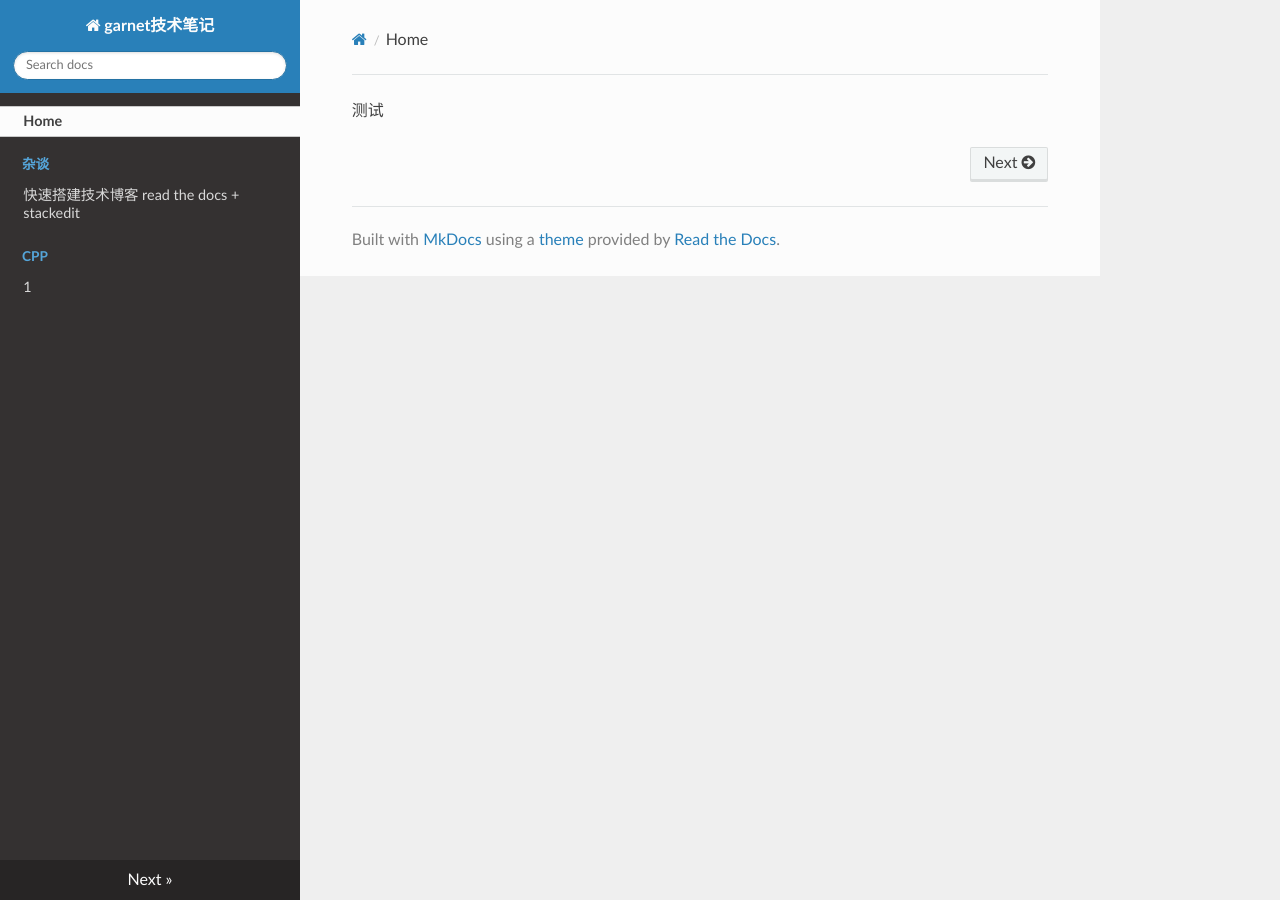
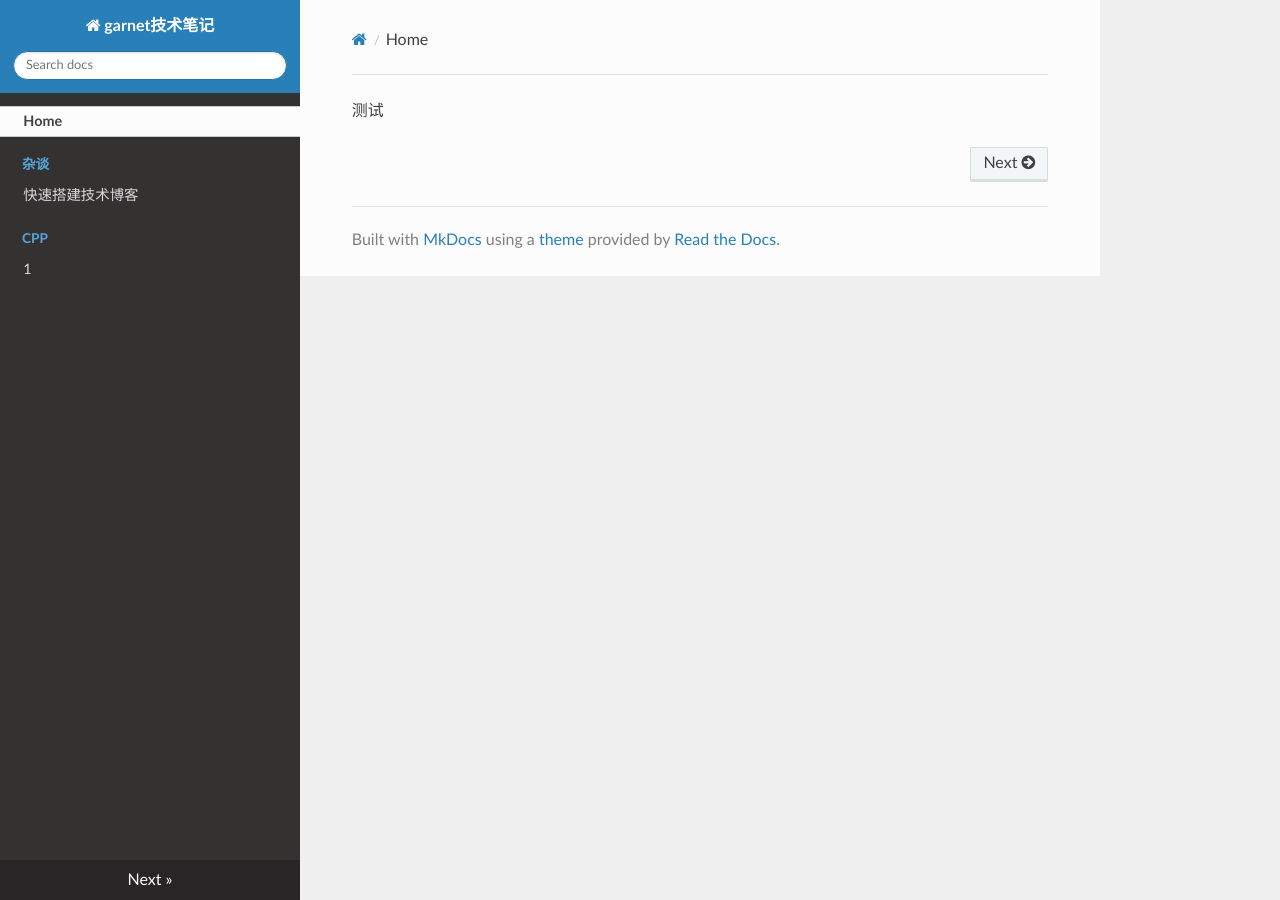
Before and after one commit to ymma98/technotes, an MkDocs documentation site: the page built from docs/index.md, in a window 1280 px wide. Built offline with MkDocs 1.6.1, drawn with Linux system fonts in a browser that asks for light colours; nearby versions of some CDN libraries.

Commit message:
Update mkdocs.yml

```diff
--- a/mkdocs.yml
+++ b/mkdocs.yml
@@ -2,7 +2,7 @@ site_name: garnet技术笔记
 nav:
   - Home: index.md
   - 杂谈:
-      - 快速搭建技术博客 read the docs + stackedit: 杂谈/快速搭建技术博客.md
+      - 快速搭建技术博客: 杂谈/快速搭建技术博客.md
   - cpp:
      - 01: cpp/01.md
 
```
